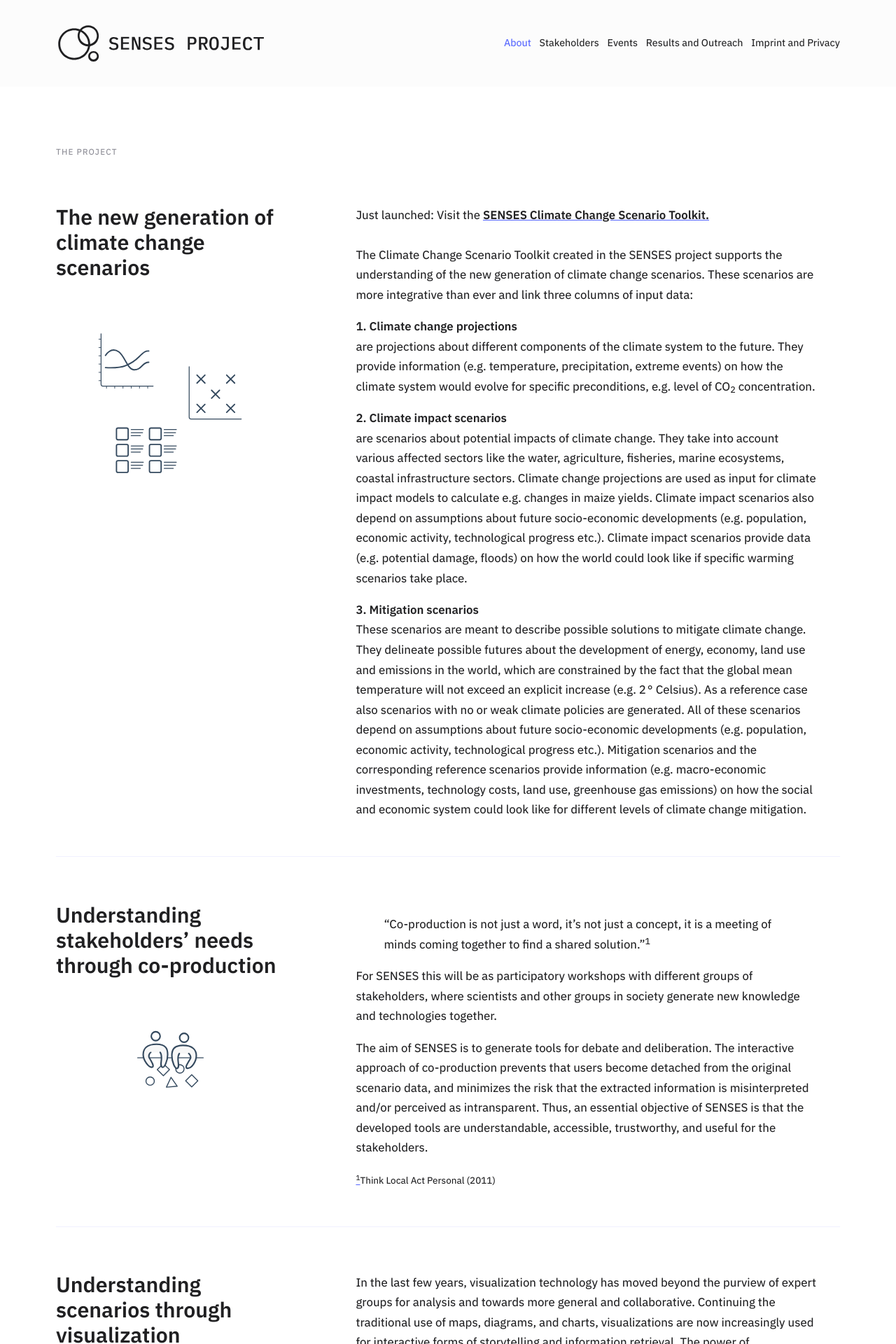
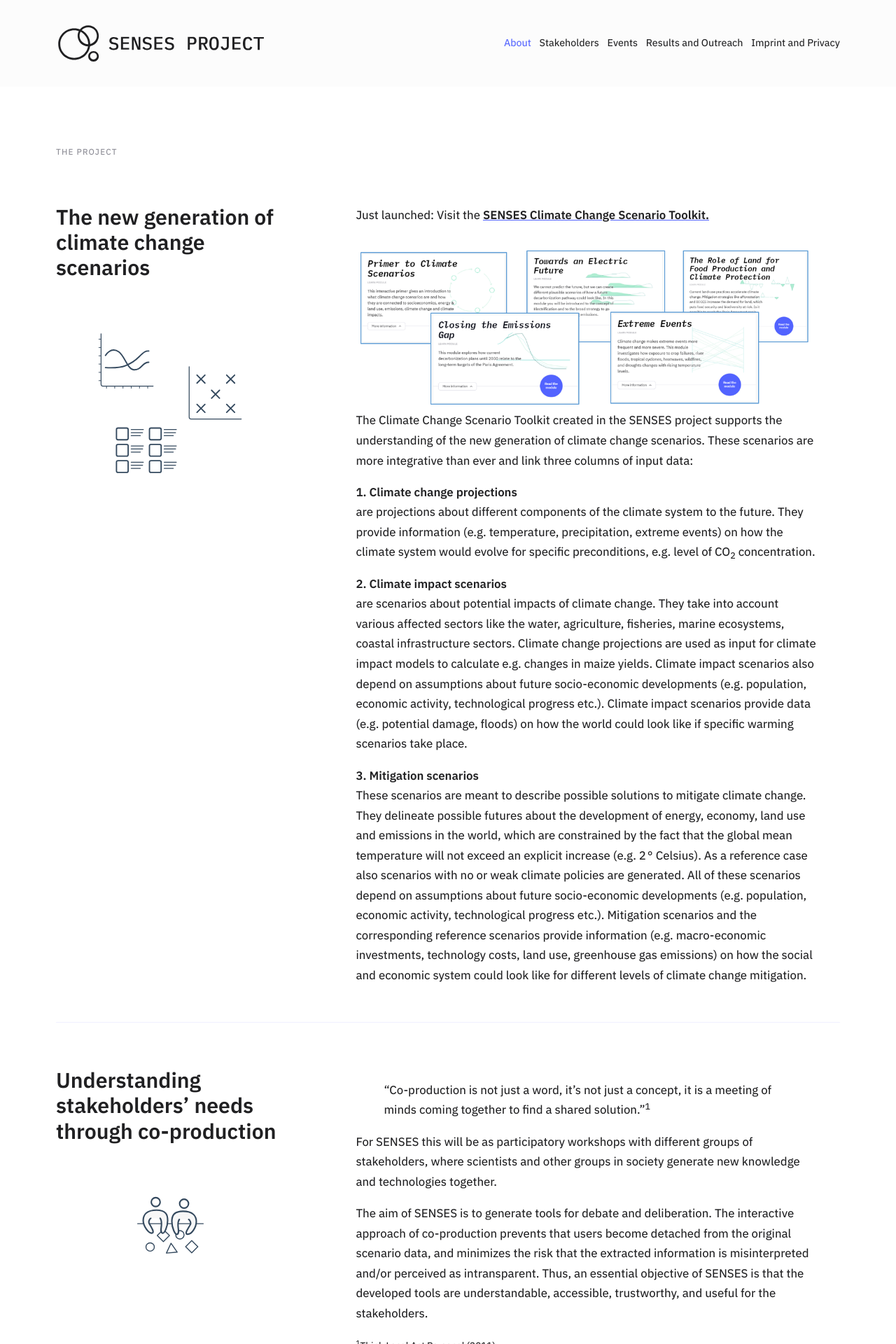
Before and after one commit to SensesProject/project-website-jekyll, a Jekyll site: the page built from index.html, in a window 1280 px wide. Shown: the top 1920 px of the page at 70% size. Built offline with Jekyll 4.4.1, drawn with Linux system fonts in a browser that asks for light colours.

Commit message:
Update index.html

```diff
--- a/index.html
+++ b/index.html
@@ -11,6 +11,7 @@ layout: home
     <div class="content">
       <p>
 Just launched: Visit the <b> <a href="https://climatescenarios.org/">SENSES Climate Change Scenario Toolkit. </a> </b> <br/><br/>
+         <img src="assets/ToolkitLearnModules.png" alt="SENSES Toolkit" class="wide mobile-invisible" />
 The Climate Change Scenario Toolkit created in the SENSES project supports the understanding of the new generation of climate change scenarios. These scenarios are more integrative than ever and link three columns of input data:
       </p>
       <p>
```
